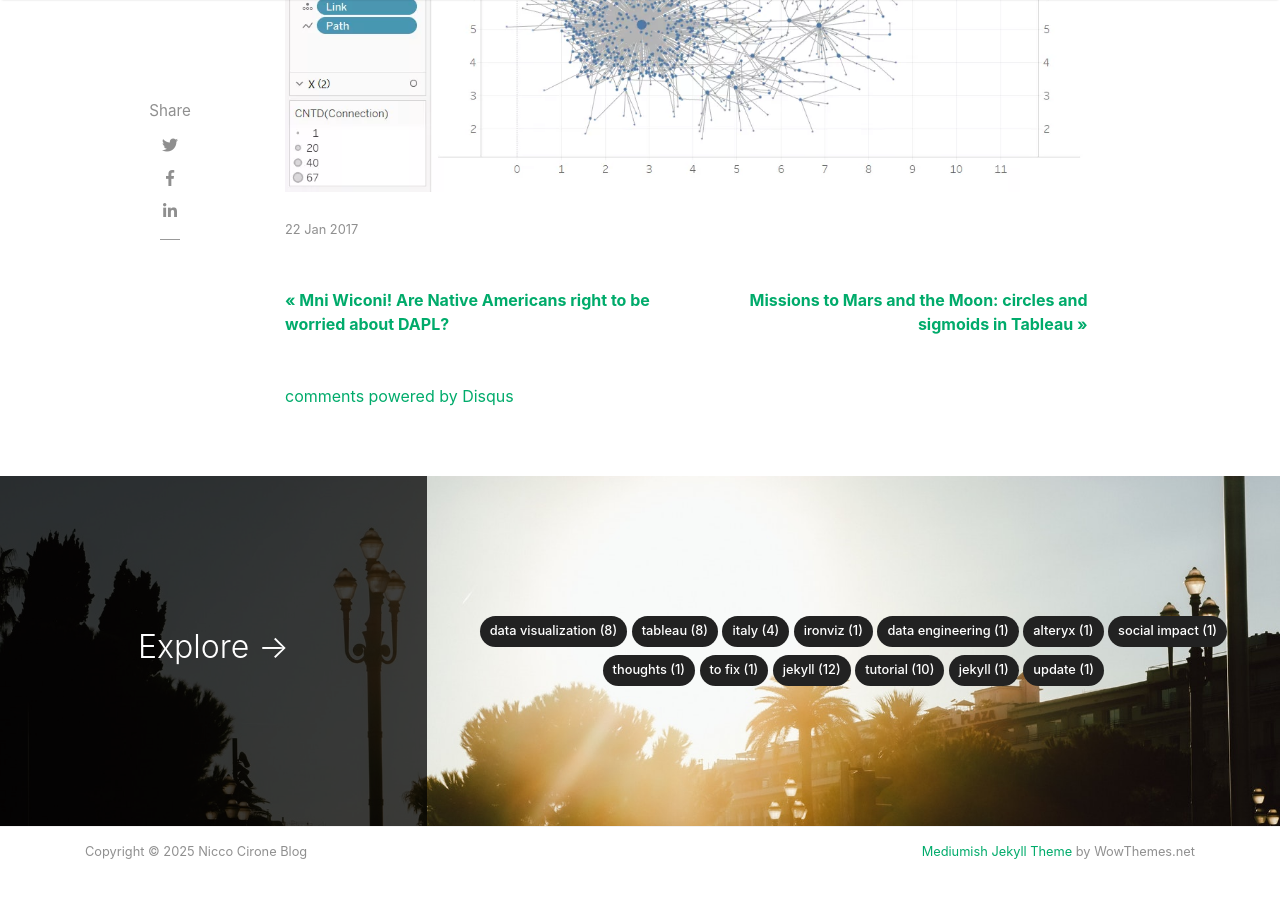
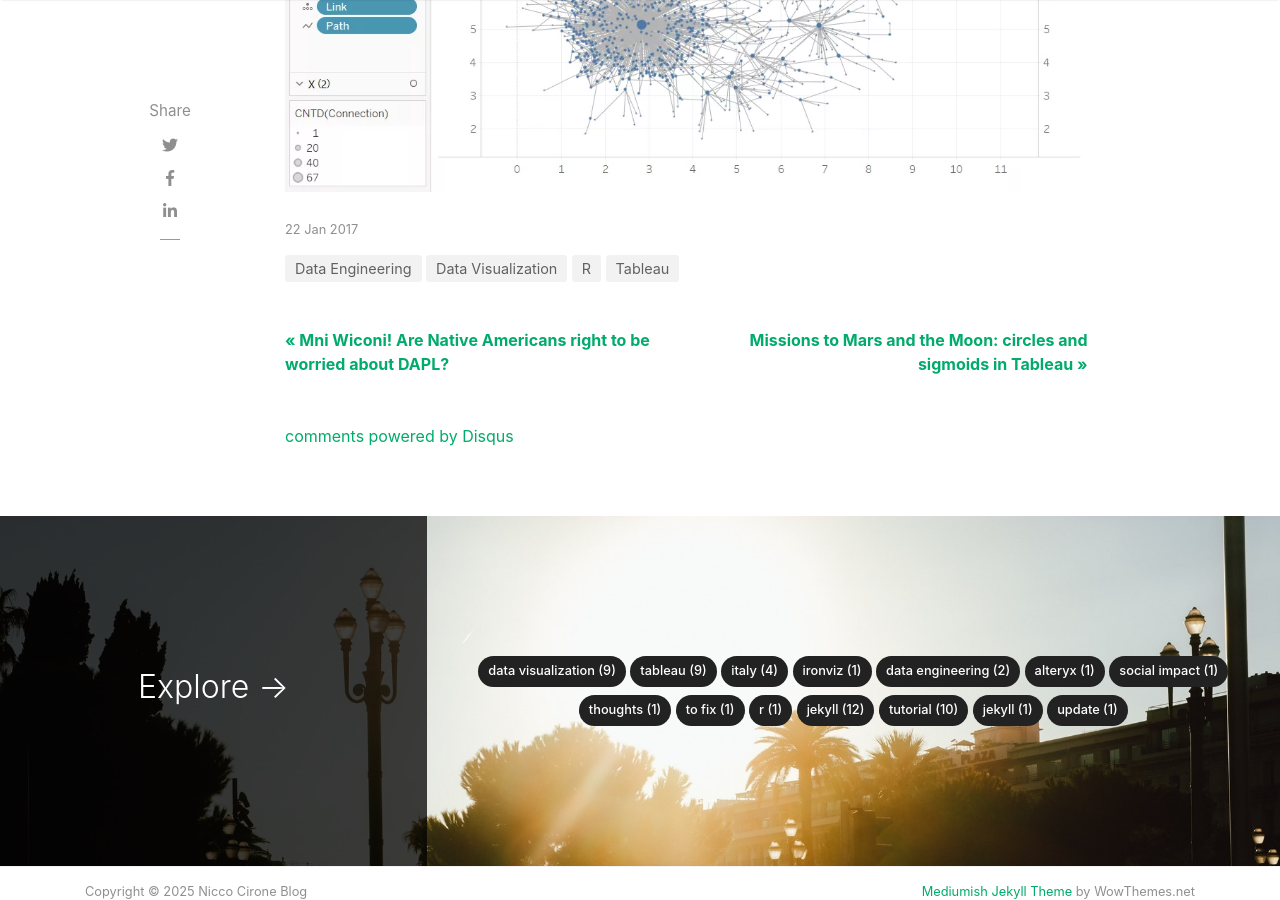
Before and after one commit to Nicco-Cirone/blog, a Jekyll site: the page built from _posts/2017-01-22-the-world-of-donald-trump-with-r-and-tableau.md, in a window 1280 px wide and 900 px high, scrolled down 6399 px. Built offline with Jekyll 4.4.1, drawn with Linux system fonts in a browser that asks for light colours; nearby versions of some CDN libraries; comment, search, counter and statistics services are not loaded.

Commit message:
Update 2017-01-22-the-world-of-donald-trump-with-r-and-tableau.md

```diff
--- a/_posts/2017-01-22-the-world-of-donald-trump-with-r-and-tableau.md
+++ b/_posts/2017-01-22-the-world-of-donald-trump-with-r-and-tableau.md
@@ -2,6 +2,7 @@
 title: "The world of Donald Trump, visualized with R and Tableau"
 date: 2017-01-22 16:50:52
 layout: post
+categories: [ Data Visualization, Tableau, Data Engineering, R ]
 ---
 
 Last week, Buzzfeed released the output of a research they have carried on [all the connections that Donald Trump holds with people and organizations](https://www.buzzfeed.com/johntemplon/help-us-map-trumpworld?utm_term=.id9yRvkqnp#.diLxNgZGkw).
```
